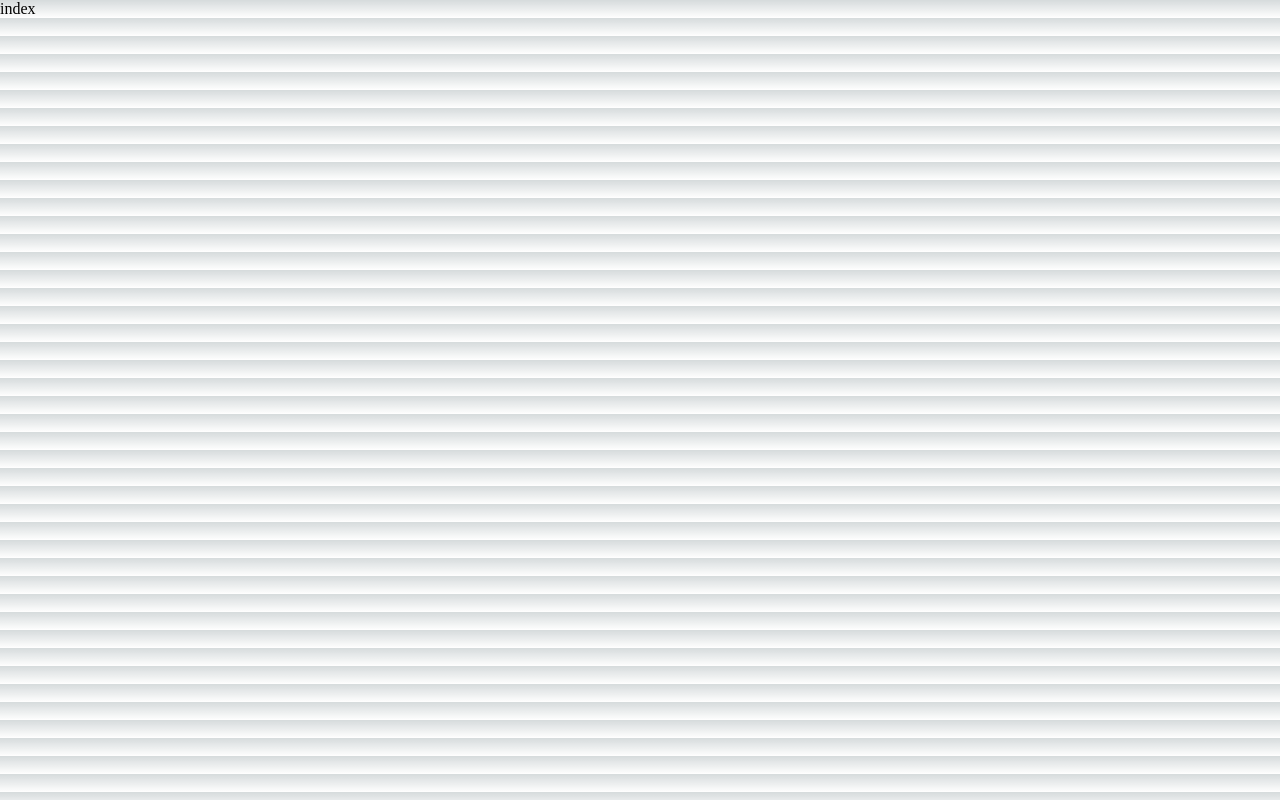
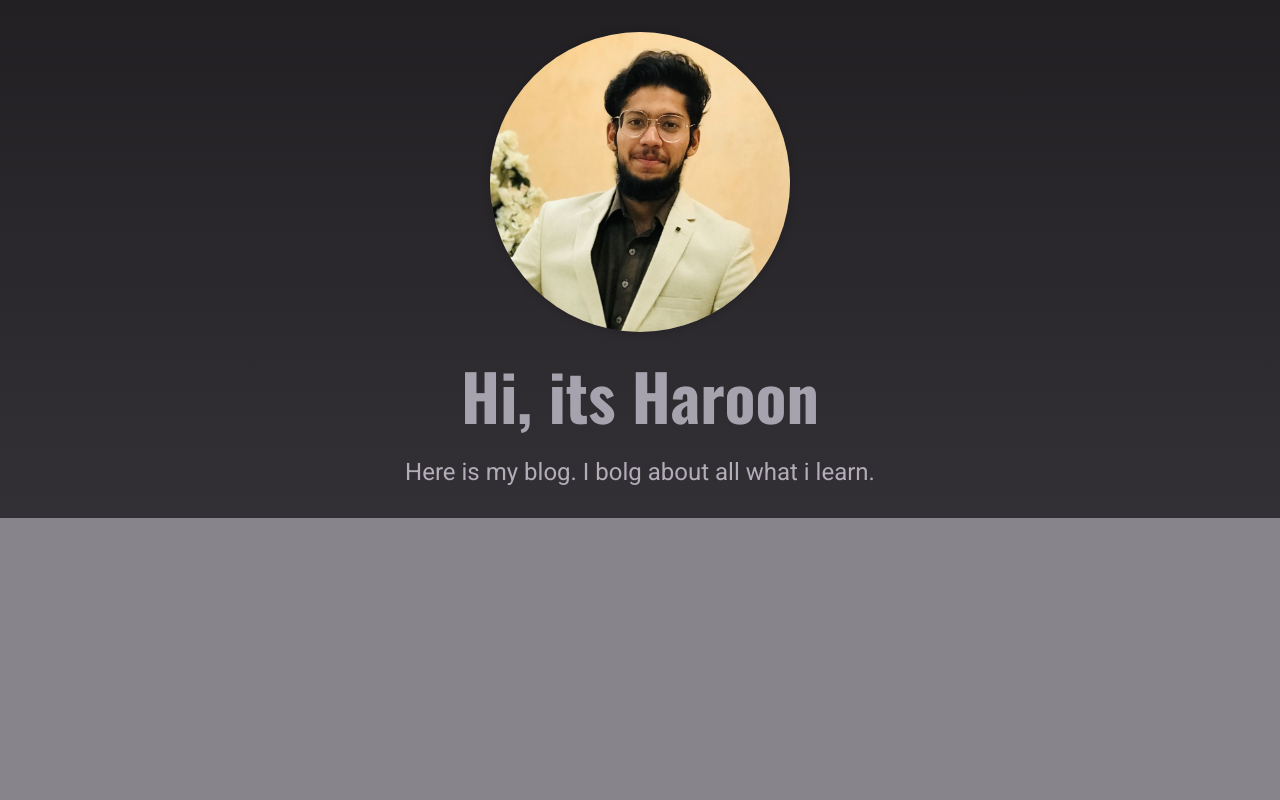
Before and after one commit to BiscuitMalik/Blog_Application, a Next.js app: page / in a window 1280 px wide. Built offline with nearby package versions, Linux system fonts and the light colour scheme.

Commit message:
Hero section setup.

```diff
--- /dev/null
+++ b/components/home-page/featured-posts.js
@@ -0,0 +1,4 @@
+function FeaturedPosts() {
+
+}
+export default FeaturedPosts;
--- /dev/null
+++ b/components/home-page/hero.js
@@ -0,0 +1,15 @@
+import classes from './hero.module.css'
+import Image from 'next/image';
+
+function Hero() {
+    return <section className={classes.hero}>
+        <div className={classes.image}>
+            <Image src='/images/site/haroon_crop.jpg' alt='An image shoing prfile photo' width={300} height={300} />
+        </div>
+        <h1> Hi, its Haroon</h1>
+        <p>Here is my blog. I bolg about all what i learn.</p>
+
+    </section>
+
+}
+export default Hero;
--- /dev/null
+++ b/components/home-page/hero.module.css
@@ -0,0 +1,40 @@
+.hero {
+  text-align: center;
+  background-image: linear-gradient(
+    to bottom,
+    var(--color-grey-900),
+    var(--color-grey-800)
+  );
+  padding: var(--size-8) 0;
+}
+
+.image {
+  width: 300px;
+  height: 300px;
+  box-shadow: 0 1px 8px rgba(0, 0, 0, 0.2);
+  border-radius: 50%;
+  overflow: hidden;
+  background-color: var(--color-grey-700);
+  margin: auto;
+}
+
+.image img {
+  object-fit: cover;
+  object-position: top;
+  width: 100%;
+  height: 100%;
+}
+
+.hero h1 {
+  font-size: var(--size-16);
+  margin: var(--size-4) 0;
+  color: var(--color-grey-300);
+}
+
+.hero p {
+  font-size: var(--size-6);
+  color: var(--color-grey-200);
+  width: 90%;
+  max-width: 40rem;
+  margin: auto;
+}
--- a/pages/index.js
+++ b/pages/index.js
@@ -1,7 +1,17 @@
+import { Fragment } from "react";
+import Hero from "@/components/home-page/hero";
+import FeaturedPosts from "@/components/home-page/featured-posts";
+
 function HomePage() {
     return (
-        <div>index</div>
+        <Fragment>
+            <Hero />
+            <FeaturedPosts />
+        </Fragment>
     )
 }
 
 export default HomePage;
+// 1) Hero section
+// 2) Featured Section
+// 3) Nav bar which is the part of _app.js
--- a/styles/globals.css
+++ b/styles/globals.css
@@ -1,107 +1,64 @@
-:root {
-  --max-width: 1100px;
-  --border-radius: 12px;
-  --font-mono: ui-monospace, Menlo, Monaco, 'Cascadia Mono', 'Segoe UI Mono',
-    'Roboto Mono', 'Oxygen Mono', 'Ubuntu Monospace', 'Source Code Pro',
-    'Fira Mono', 'Droid Sans Mono', 'Courier New', monospace;
-
-  --foreground-rgb: 0, 0, 0;
-  --background-start-rgb: 214, 219, 220;
-  --background-end-rgb: 255, 255, 255;
-
-  --primary-glow: conic-gradient(
-    from 180deg at 50% 50%,
-    #16abff33 0deg,
-    #0885ff33 55deg,
-    #54d6ff33 120deg,
-    #0071ff33 160deg,
-    transparent 360deg
-  );
-  --secondary-glow: radial-gradient(
-    rgba(255, 255, 255, 1),
-    rgba(255, 255, 255, 0)
-  );
-
-  --tile-start-rgb: 239, 245, 249;
-  --tile-end-rgb: 228, 232, 233;
-  --tile-border: conic-gradient(
-    #00000080,
-    #00000040,
-    #00000030,
-    #00000020,
-    #00000010,
-    #00000010,
-    #00000080
-  );
-
-  --callout-rgb: 238, 240, 241;
-  --callout-border-rgb: 172, 175, 176;
-  --card-rgb: 180, 185, 188;
-  --card-border-rgb: 131, 134, 135;
-}
-
-@media (prefers-color-scheme: dark) {
-  :root {
-    --foreground-rgb: 255, 255, 255;
-    --background-start-rgb: 0, 0, 0;
-    --background-end-rgb: 0, 0, 0;
-
-    --primary-glow: radial-gradient(rgba(1, 65, 255, 0.4), rgba(1, 65, 255, 0));
-    --secondary-glow: linear-gradient(
-      to bottom right,
-      rgba(1, 65, 255, 0),
-      rgba(1, 65, 255, 0),
-      rgba(1, 65, 255, 0.3)
-    );
-
-    --tile-start-rgb: 2, 13, 46;
-    --tile-end-rgb: 2, 5, 19;
-    --tile-border: conic-gradient(
-      #ffffff80,
-      #ffffff40,
-      #ffffff30,
-      #ffffff20,
-      #ffffff10,
-      #ffffff10,
-      #ffffff80
-    );
-
-    --callout-rgb: 20, 20, 20;
-    --callout-border-rgb: 108, 108, 108;
-    --card-rgb: 100, 100, 100;
-    --card-border-rgb: 200, 200, 200;
-  }
-}
+@import url("https://fonts.googleapis.com/css2?family=Oswald:wght@700&family=Roboto&family=Source+Sans+Pro:wght@300&display=swap");
 
 * {
   box-sizing: border-box;
-  padding: 0;
-  margin: 0;
-}
-
-html,
-body {
-  max-width: 100vw;
-  overflow-x: hidden;
 }
 
 body {
-  color: rgb(var(--foreground-rgb));
-  background: linear-gradient(
-      to bottom,
-      transparent,
-      rgb(var(--background-end-rgb))
-    )
-    rgb(var(--background-start-rgb));
+  --color-grey-50: hsl(265, 55%, 96%);
+  --color-grey-100: hsl(265, 19%, 88%);
+  --color-grey-200: hsl(265, 7%, 70%);
+  --color-grey-300: hsl(265, 6%, 66%);
+  --color-grey-400: hsl(265, 4%, 57%);
+  --color-grey-500: hsl(265, 3%, 53%);
+  --color-grey-600: hsl(265, 4%, 42%);
+  --color-grey-700: hsl(265, 4%, 31%);
+  --color-grey-800: hsl(276, 5%, 20%);
+  --color-grey-900: hsl(280, 5%, 13%);
+
+  --color-primary-50: #c8b3ce;
+  --color-primary-100: #a07aaa;
+  --color-primary-200: #884c97;
+  --color-primary-300: #843897;
+  --color-primary-400: #732392;
+  --color-primary-500: #5a097a;
+  --color-primary-600: #480264;
+  --color-primary-700: #3d0264;
+
+  --color-success-100: #a2f0bc;
+  --color-success-500: #12bd4b;
+
+  --color-error-100: #f1acc9;
+  --color-error-500: #a10c4a;
+
+  --size-1: 0.25rem;
+  --size-2: 0.5rem;
+  --size-3: 0.75rem;
+  --size-4: 1rem;
+  --size-5: 1.25rem;
+  --size-6: 1.5rem;
+  --size-8: 2rem;
+  --size-16: 4rem;
+  --size-20: 5rem;
+  --size-40: 10rem;
+
+  margin: 0;
+  background-color: var(--color-grey-500);
+  color: #252525;
+  font-family: "Roboto", sans-serif;
+}
+
+h1,
+h2,
+h3 {
+  font-family: "Oswald", "Roboto", sans-serif;
 }
 
 a {
-  color: inherit;
   text-decoration: none;
 }
 
-@media (prefers-color-scheme: dark) {
-  html {
-    color-scheme: dark;
-  }
+button {
+  font: inherit;
+  cursor: pointer;
 }
```
Also changed, not shown: components/home-page/featured-posts.module.css (added, +17 -0 lines), pages/posts/index.js (line endings or trailing spaces), public/images/site/haroon_crop.jpg (added).
